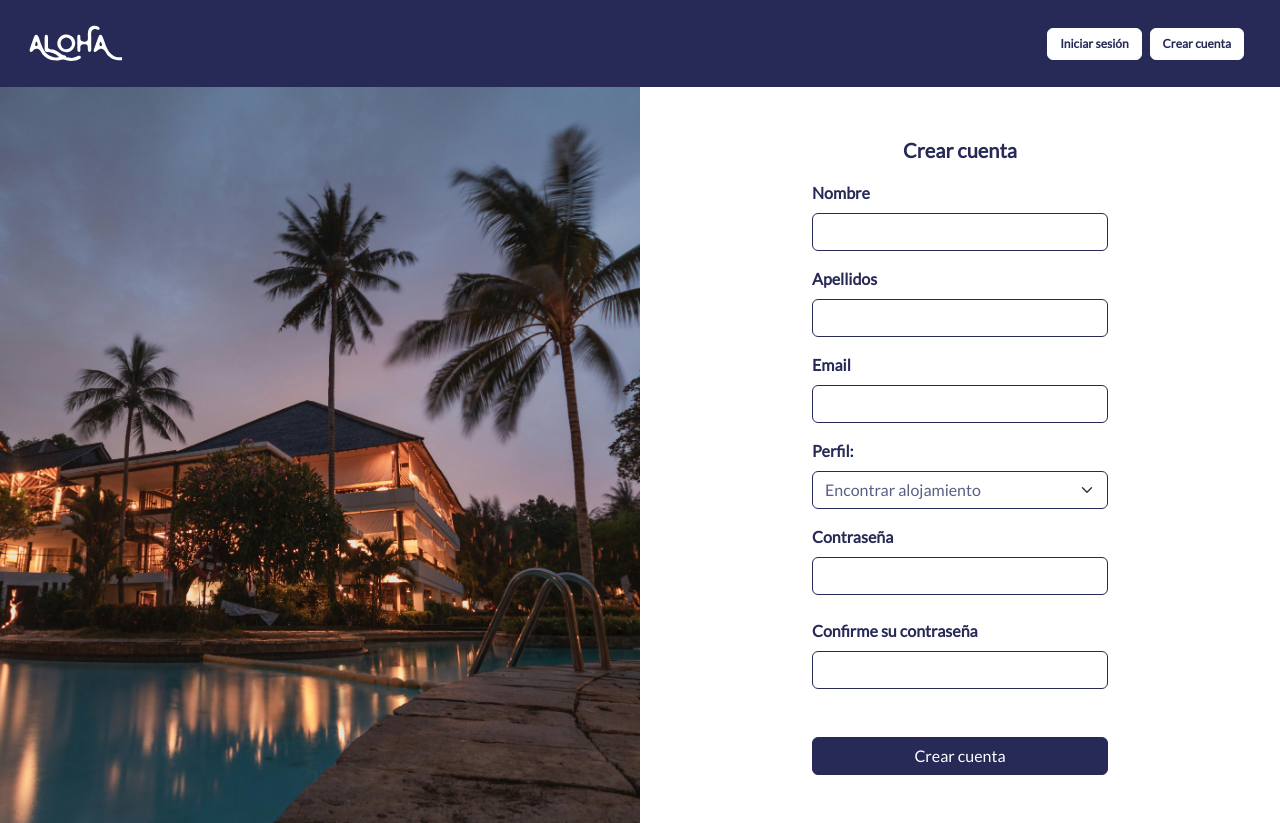
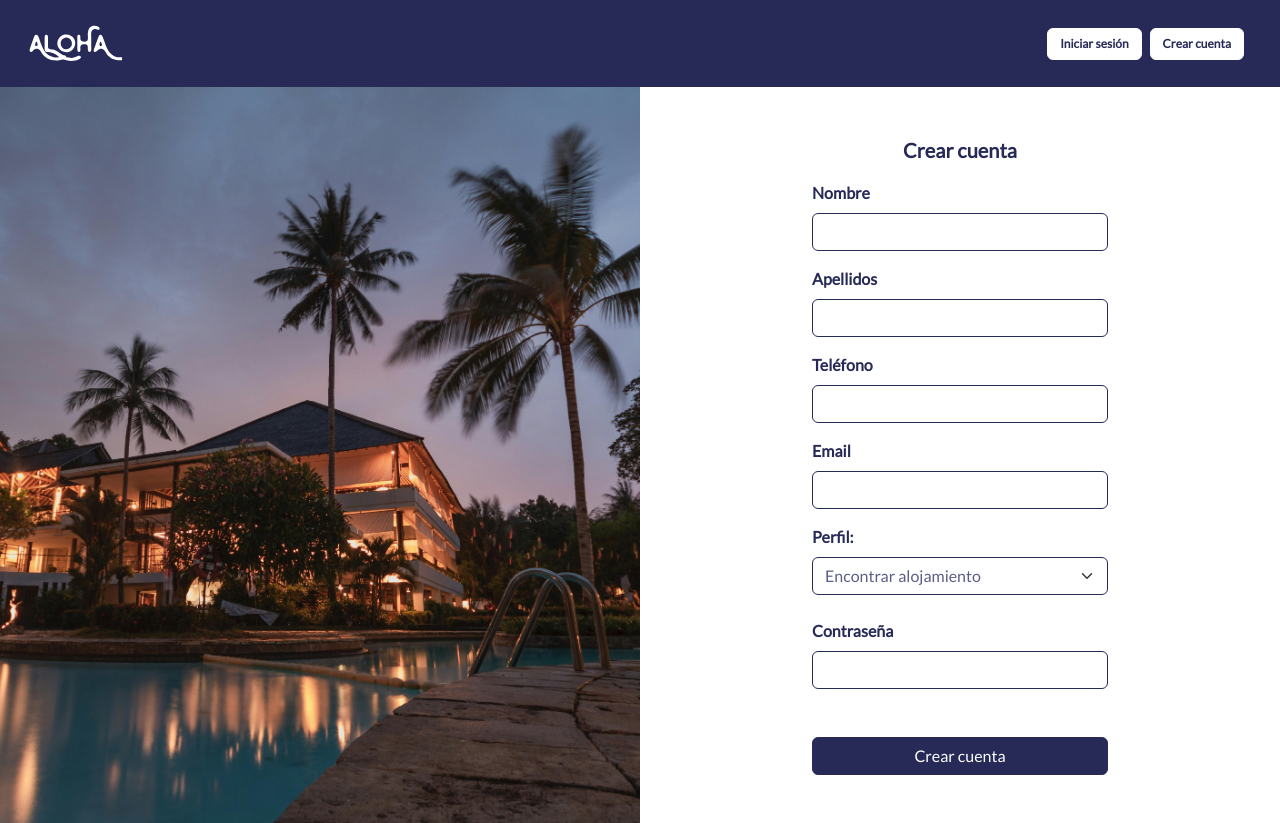
Before and after one commit to jebece/aloha, an Angular app: page /registro in a window 1280 px wide. Built offline with nearby package versions, Linux system fonts and the light colour scheme.

Commit message:
validacion creacion usuario

```diff
--- a/src/app/components/login/login.component.ts
+++ b/src/app/components/login/login.component.ts
@@ -3,9 +3,6 @@ import { FormBuilder, Validators} from '@angular/forms';
 import { Router } from '@angular/router';
 import { LoginService } from '../../services/auth/login.service';
 import { LoginRequest } from '../../services/auth/loginRequest';
-import { User } from '../../services/auth/user';
-import { UserService } from '../../services/user/user.service';
-import { environment } from '../../environments/environments';
 
 @Component({
   selector: 'app-login',
--- a/src/app/components/registro/registro.component.html
+++ b/src/app/components/registro/registro.component.html
@@ -2,106 +2,65 @@
 <main class="registro container-fluid">
   <div class="row">
     <section class="registro__image col-lg-6"></section>
-    <section
-      class="registro__form col-lg-6 d-flex flex-column justify-content-center"
-    >
+    <section class="registro__form col-lg-6 d-flex flex-column justify-content-center">
       <div class="row">
         <div class="registro__card col-sm-6 offset-sm-3 my-5">
           <div class="registro__card-header">
             <p class="registro__card-title text-center">Crear cuenta</p>
           </div>
           <div class="registro__card-body">
-            <form class="needs-validation" novalidate>
+            <form class="needs-validation" novalidate [formGroup]="registroForm">
               <div class="mb-3">
-                <label for="name" class="registro__card-label form-label"
-                  >Nombre</label
-                >
-                <input
-                  [(ngModel)]="user.name"
-                  type="text"
-                  class="registro__card-control form-control"
-                  id="name"
-                  name="name"
-                  required
-                />
-                <div class="invalid-feedback">Introduzca su nombre</div>
+                <label for="name" class="registro__card-label form-label">Nombre</label>
+                <input formControlName="name" type="text" class="registro__card-control form-control" id="name"
+                  name="name" required />
+                <div *ngIf="name.invalid && (name.dirty || name.touched)" class="text-danger mt-1">
+                  <div *ngIf="name.errors?.['required']">Introduzca su nombre</div>
+                </div>
               </div>
               <div class="mb-3">
-                <label for="surname" class="registro__card-label form-label"
-                  >Apellidos</label
-                >
-                <input
-                  [(ngModel)]="user.surname"
-                  type="text"
-                  class="registro__card-control form-control"
-                  id="surname"
-                  name="surname"
-                  required
-                />
-                <div class="invalid-feedback">Introduzca sus apellidos</div>
+                <label for="surname" class="registro__card-label form-label">Apellidos</label>
+                <input formControlName="surname" type="text" class="registro__card-control form-control" id="surname"
+                  name="surname" required />
+                  <div *ngIf="surname.invalid && (surname.dirty || surname.touched)" class="text-danger mt-1">
+                    <div *ngIf="surname.errors?.['required']">Introduzca sus apellidos</div>
+                  </div>
               </div>
               <div class="mb-3">
-                <label for="email" class="registro__card-label form-label"
-                  >Email</label
-                >
-                <input
-                  [(ngModel)]="user.email"
-                  type="email"
-                  class="registro__card-control form-control"
-                  id="email"
-                  name="email"
-                  required
-                />
-                <div class="invalid-feedback">Introduzca su email</div>
+                <label for="phone" class="registro__card-label form-label">Teléfono</label>
+                <input formControlName="phone" type="text" class="registro__card-control form-control" id="phone" required />
+                <div *ngIf="phone.invalid && (phone.dirty || phone.touched)" class="text-danger mt-1">
+                  <div *ngIf="phone.errors?.['required']">Introduzca su teléfono</div>
+                </div>
               </div>
               <div class="mb-3">
-                <label for="role" class="registro__card-label form-label"
-                  >Perfil:</label
-                >
-                <select
-                  class="registro__card-control form-select"
-                  id="role"
-                  required
-                >
+                <label for="email" class="registro__card-label form-label">Email</label>
+                <input formControlName="email" type="email" class="registro__card-control form-control" id="email"
+                  name="email" required />
+                  <div *ngIf="email.invalid && (email.dirty || email.touched)" class="text-danger mt-1">
+                    <div *ngIf="email.errors?.['required']">Introduzca su email</div>
+                    <div *ngIf="email.errors?.['email']">Su correo electrónico debe tener formato email</div>
+                  </div>
+              </div>
+              <div class="mb-4">
+                <label for="role" class="registro__card-label form-label">Perfil:</label>
+                <select class="registro__card-control form-select" id="role" required>
                   <option selected>Encontrar alojamiento</option>
                   <option>Ofrecer alojamientos</option>
                 </select>
               </div>
-              <div class="mb-4">
-                <label for="password" class="registro__card-label form-label"
-                  >Contraseña</label
-                >
-                <input
-                  [(ngModel)]="user.password"
-                  type="password"
-                  class="registro__card-control form-control"
-                  id="password"
-                  name="password"
-                  required
-                />
-                <div class="invalid-feedback">Introduzca su contraseña</div>
-              </div>
               <div class="mb-5">
-                <label
-                  for="passwordConfirm"
-                  class="registro__card-label form-label"
-                  >Confirme su contraseña</label
-                >
-                <input
-                  type="password"
-                  class="registro__card-control form-control"
-                  id="passwordConfirm"
-                  required
-                />
-                <div class="invalid-feedback">Confirme su contraseña</div>
+                <label for="password" class="registro__card-label form-label">Contraseña</label>
+                <input formControlName="password" type="password" class="registro__card-control form-control"
+                  id="password" name="password" required />
+                  <div *ngIf="password.invalid && (password.dirty || password.touched)" class="text-danger mt-1">
+                    <div *ngIf="password.errors?.['required']">Introduzca su contraseña</div>
+                  </div>
+                  <div class="text-danger mt-2 text-center">{{registroError}}</div>
               </div>
               <div class="row">
                 <div class="col-12">
-                  <button
-                    class="registro__card-submit btn btn-secondary"
-                    type="submit"
-                    (click)="formSubmit()"
-                  >
+                  <button class="registro__card-submit btn btn-secondary" type="submit" (click)="formSubmit()">
                     Crear cuenta
                   </button>
                 </div>
--- a/src/app/components/registro/registro.component.ts
+++ b/src/app/components/registro/registro.component.ts
@@ -1,5 +1,8 @@
 import { Component, OnInit } from '@angular/core';
 import { UserService } from '../../services/user/user.service';
+import { FormBuilder, Validators } from '@angular/forms';
+import { Router } from '@angular/router';
+import { RegistroRequest } from '../../services/auth/registroRequest';
 
 @Component({
   selector: 'app-registro',
@@ -7,32 +10,57 @@ import { UserService } from '../../services/user/user.service';
   styleUrl: './registro.component.css',
 })
 export class RegistroComponent implements OnInit {
-  public user = {
-    name: '',
-    surname: '',
-    email: '',
-    password: '',
-    phone: '',
-  };
+  registroError:string='';
+  registroForm = this.formBuilder.group({
+    name: ['', Validators.required],
+    surname: ['', Validators.required],
+    email: ['', [Validators.required, Validators.email]],
+    password: ['', Validators.required],
+    phone: ['', [Validators.required, Validators.minLength(9), Validators.maxLength(9)]]
+  })
 
-  constructor(private userService: UserService) {}
+  constructor(private userService: UserService, private formBuilder:FormBuilder, private router:Router) {}
 
   ngOnInit(): void {}
 
   formSubmit() {
-    console.log(this.user);
-    if (this.user.email == '' || this.user.email == null) {
-      console.log('Faltan datos');
-      return;
+    if(this.registroForm.valid){
+      this.userService.addClient(this.registroForm.value as RegistroRequest).subscribe({
+        next: (userData) => {
+          console.log(userData);
+        },
+        error: (errorData) => {
+          console.log(errorData);
+          this.registroError = errorData;
+        },
+        complete: () => {
+          console.info('Registro completo');
+          this.router.navigate(['']);
+          this.registroForm.reset();
+        }
+    });
+    }else{
+      this.registroForm.markAllAsTouched();
     }
+  }
 
-    this.userService.addClient(this.user).subscribe(
-      (data) => {
-        console.log(data);
-      },
-      (error) => {
-        console.log(error);
-      }
-    );
+  get name() {
+    return this.registroForm.controls.name;
+  }
+
+  get surname() {
+    return this.registroForm.controls.surname;
+  }
+
+  get phone() {
+    return this.registroForm.controls.phone;
+  }
+
+  get email() {
+    return this.registroForm.controls.email;
+  }
+
+  get password() {
+    return this.registroForm.controls.password;
   }
 }
--- /dev/null
+++ b/src/app/services/auth/registroRequest.ts
@@ -0,0 +1,7 @@
+export interface RegistroRequest {
+    name: string,
+    surname: string,
+    email: string,
+    password: string,
+    phone: string
+}
--- a/src/app/services/user/user.service.ts
+++ b/src/app/services/user/user.service.ts
@@ -4,6 +4,7 @@ import { Observable, catchError, throwError } from 'rxjs';
 import { User } from '../auth/user';
 import { environment } from '../../environments/environments';
 import { LoginRequest } from '../auth/loginRequest';
+import { RegistroRequest } from '../auth/registroRequest';
 
 @Injectable({
   providedIn: 'root',
@@ -17,8 +18,9 @@ export class UserService {
       .pipe(catchError(this.handleError));
   }
 
-  public addClient(user: any) {
-    return this.http.post(environment.urlHost + '/auth/registerClient', user);
+  public addClient(user: RegistroRequest) {
+    return this.http.post(environment.urlHost + '/auth/registerClient', user)
+    .pipe(catchError(this.handleError));
   }
 
   private handleError(error: HttpErrorResponse) {
```
